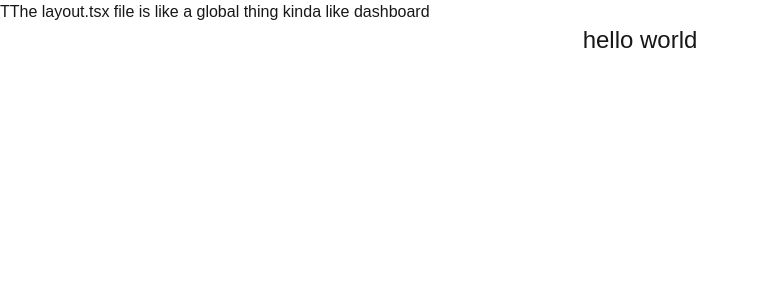
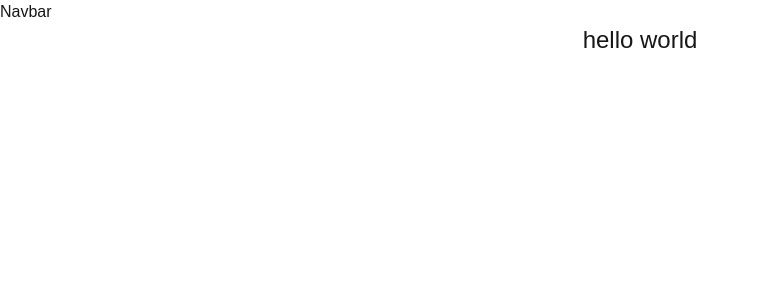
Before and after one commit to iamkapilll/next-music, a Next.js app: page / in a window 1280 px wide. Shown: the top 300 px of the page, without its empty margins (0-759 px from the left). Built offline with nearby package versions, Linux system fonts and the light colour scheme.

Commit message:
Navbar component

```diff
--- a/src/app/layout.tsx
+++ b/src/app/layout.tsx
@@ -1,6 +1,7 @@
 import type { Metadata } from "next";
 import { Geist, Geist_Mono } from "next/font/google";
 import "./globals.css";
+import Navbar from "@/components/Navbar";
 
 const geistSans = Geist({
   variable: "--font-geist-sans",
@@ -27,7 +28,8 @@
       <body
         className={`${geistSans.variable} ${geistMono.variable} antialiased`}
       >
-        <h2>TThe layout.tsx file is like a global thing kinda like dashboard</h2>
+        {/* <h2>TThe layout.tsx file is like a global thing kinda like dashboard</h2> */}
+        <Navbar />
         {children}
       </body>
     </html>
--- /dev/null
+++ b/src/components/Navbar.tsx
@@ -0,0 +1,9 @@
+import React from 'react'
+
+function Navbar() {
+  return (
+    <div>Navbar</div>
+  )
+}
+
+export default Navbar
```
